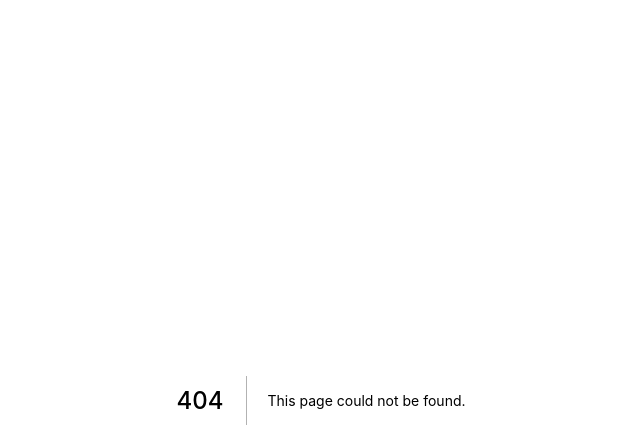
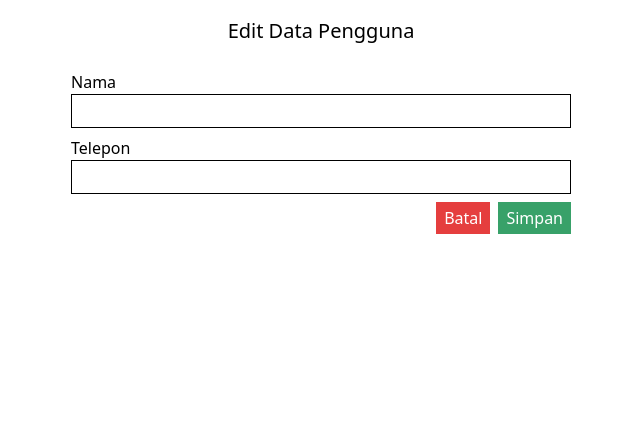
Before and after one commit to wahyupriadi/react-restapi, a Next.js app: page /editMember in a window 1280 px wide. Before the commit this address had no page. Shown: the top 448 px of the page, without its empty margins (319-959 px from the left). Built offline with nearby package versions, Linux system fonts and the light colour scheme.

Commit message:
add some libs/plugins, tailwind config, add src

```diff
--- a/package.json
+++ b/package.json
@@ -8,6 +8,7 @@
     "start": "next start"
   },
   "dependencies": {
+    "axios": "^0.20.0",
     "next": "9.5.2",
     "postcss": "^7.0.32",
     "postcss-cli": "^7.1.1",
@@ -17,6 +18,9 @@
   },
   "devDependencies": {
     "normalize.css": "^8.0.1",
-    "redux": "^4.0.5"
+    "postcss-preset-env": "^6.7.0",
+    "react-redux": "^7.2.1",
+    "redux": "^4.0.5",
+    "redux-thunk": "^2.3.0"
   }
 }
--- a/pages/_app.js
+++ /dev/null
@@ -1,8 +0,0 @@
-import 'normalize.css';
-
-
-function MyApp({ Component, pageProps }) {
-  return <Component {...pageProps} />
-}
-
-export default MyApp
--- /dev/null
+++ b/postcss.config.js
@@ -0,0 +1,14 @@
+module.exports = {
+    plugins: [
+      "tailwindcss",
+      [
+        "postcss-preset-env",
+        {
+          stage: 3,
+          features: {
+            "nesting-rules": true,
+          },
+        },
+      ],
+    ],
+  };
--- /dev/null
+++ b/src/pages/_app.js
@@ -0,0 +1,16 @@
+import 'normalize.css';
+import '../styles/globals.css';
+import { createStore } from 'redux';
+import { Provider } from 'react-redux';
+import thunk from 'redux-thunk';
+
+const MyApp = ({ Component, pageProps }) => {
+  return (
+    <div className="sm:container mx-auto">
+      <Component {...pageProps} />
+    </div>
+  )
+
+}
+
+export default MyApp
--- /dev/null
+++ b/src/pages/editMember.js
@@ -0,0 +1,25 @@
+import React from 'react'
+
+const editMember = () => {
+    return (
+        <div>
+            <h2 className="text-xl text-center py-4">Edit Data Pengguna</h2>
+            <form className="edit-container">
+                <div className="input-control">
+                    <label className="input-label">Nama</label>
+                    <input className="input-field" type="text" name="name" />
+                </div>
+                <div className="input-control">
+                    <label className="input-label">Telepon</label>
+                    <input className="input-field" type="text" name="phone" />
+                </div>
+                <div className="input-action">
+                    <button className="action-button red">Batal</button>
+                    <button className="action-button green">Simpan</button>
+                </div>
+            </form>
+        </div>
+    )
+}
+
+export default editMember
--- /dev/null
+++ b/src/pages/index.js
@@ -0,0 +1,44 @@
+import { useState, useEffect } from 'react'
+import Head from 'next/head';
+import axios from 'axios';
+
+export const getServerSideProps = async () => {
+  const response = await axios.get("https://my-json-server.typicode.com/wahyupriadi/db-member/users");
+  return {
+      props: {
+          data: response?.data,
+      },
+  };
+};
+
+const Home = ({ data }) => {
+
+  return (
+    <div>
+      <h2 className="text-xl text-center py-4">Data Pengguna</h2>
+      <table className="table table-auto border-collapse border border-black mx-auto">
+        <tr className="bg-gray-200 border-black">
+          <th>id</th>
+          <th>Nama</th>
+          <th>Telepon</th>
+          <th>Aksi</th>
+        </tr>
+          {data.map(item => {
+            return (
+              <tr key={item.id} className="border border-black">
+                <td className="p-2">{item.id}</td>
+                <td className="p-2">{item.name}</td>
+                <td className="p-2">{item.phone}</td>
+                <td className="p-2 text-xs">
+                  <button className="px-2 py-1 bg-gray-300 mr-2">Edit</button>
+                  <button className="px-2 py-1 bg-red-400 text-white">Delete</button>
+                </td>
+              </tr>
+            )
+          })}
+      </table>
+    </div>
+  )
+}
+
+export default Home;
--- /dev/null
+++ b/src/styles/globals.css
@@ -0,0 +1,49 @@
+@tailwind base;
+@tailwind components;
+@tailwind utilities;
+
+button,
+input {
+  outline: none;
+}
+
+table tr>td:first-child {
+  text-align: center;
+}
+
+.edit-container {
+  @apply mx-auto;
+  width: 500px;
+}
+
+.input-control {
+  @apply pt-2;
+}
+
+.input-label {
+  @apply w-full font-medium;
+}
+
+.input-field {
+  @apply w-full border border-black px-2 py-1;
+}
+
+.input-action {
+  @apply flex justify-end pt-2;
+}
+
+.input-action .action-button {
+  @apply flex-initial px-2 py-1;
+}
+
+.input-action .action-button+.action-button {
+  @apply ml-2;
+}
+
+.input-action .action-button.red {
+  @apply bg-red-600 text-white;
+}
+
+.input-action .action-button.green {
+  @apply bg-green-600 text-white;
+}
--- a/styles/globals.css
+++ /dev/null
@@ -1,5 +0,0 @@
-@tailwind base;
-
-@tailwind components;
-
-@tailwind utilities;
--- /dev/null
+++ b/tailwind.config.js
@@ -0,0 +1,8 @@
+module.exports = {
+  purge: [],
+  theme: {
+    extend: {},
+  },
+  variants: {},
+  plugins: [],
+}
```
Also changed, not shown: pages/index.js (deleted, +0 -7 lines), src/pages/api/hello.js (renamed from pages/api/hello.js).
